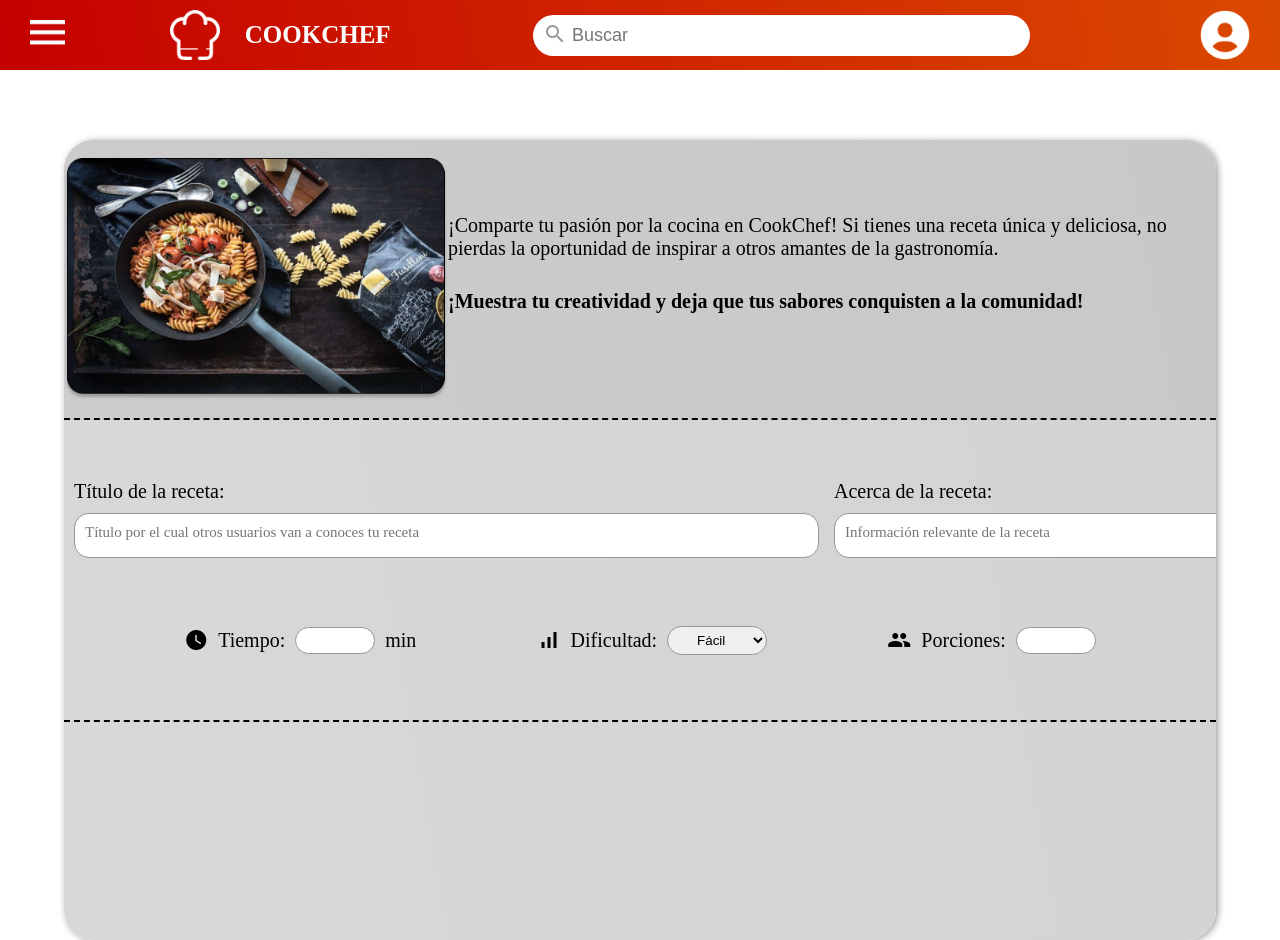
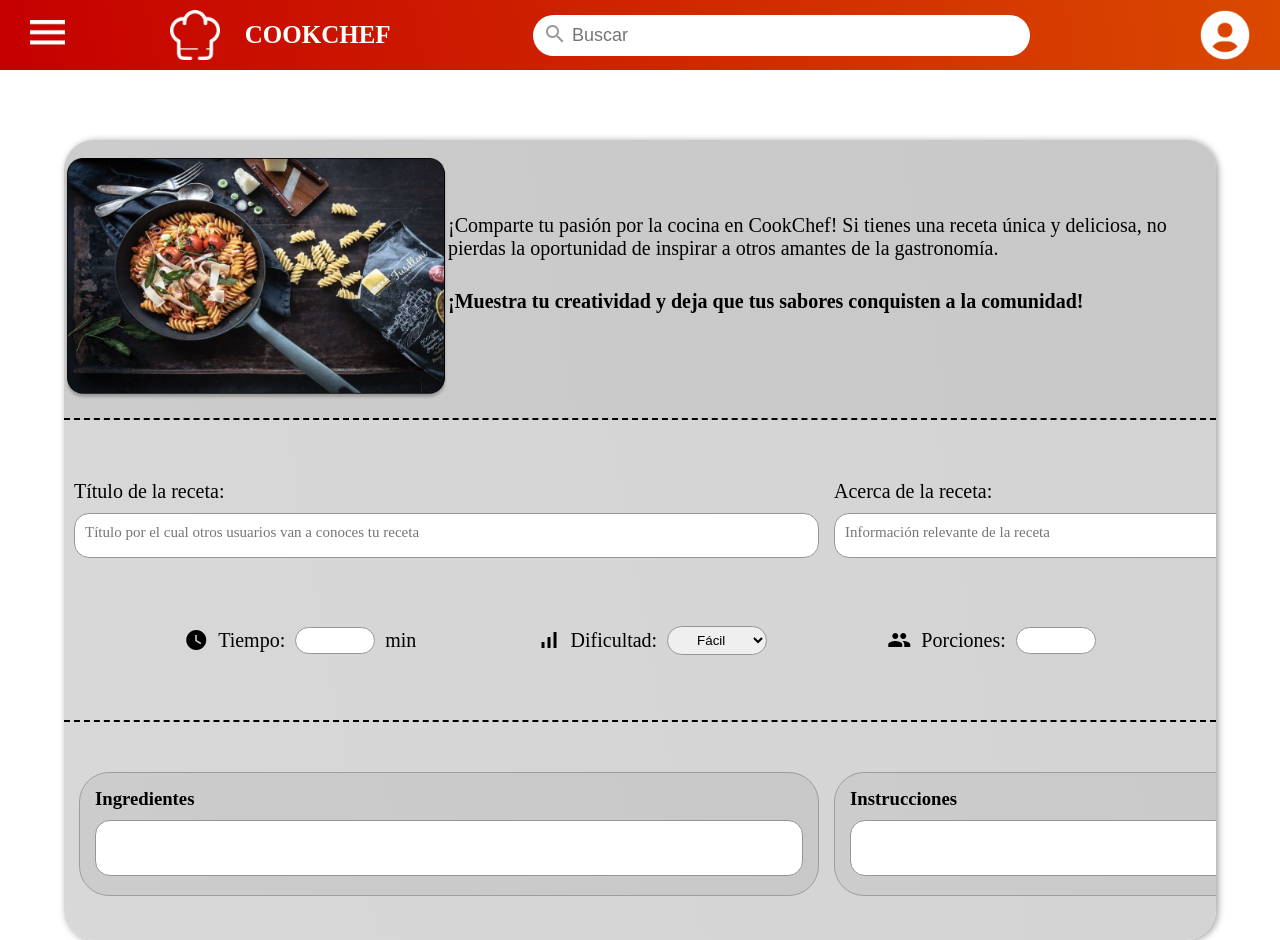
Before and after one commit to Kevinjr2912/Proyecto_C1, an Angular app in the folder recipe_project_front/: page / in a window 1280 px wide. Built offline with nearby package versions, Linux system fonts and the light colour scheme.

Commit message:
add: Entradas de usuario (instrucciones, procesos) casi listas

```diff
--- a/recipe_project_front/src/app/add-recipe-page/add-recipe-page.component.css
+++ b/recipe_project_front/src/app/add-recipe-page/add-recipe-page.component.css
@@ -110,3 +110,7 @@
   justify-content: center;
   align-items: center;
 }
+
+.container-process {
+  display: flex;
+}
--- a/recipe_project_front/src/app/add-recipe-page/add-recipe-page.component.html
+++ b/recipe_project_front/src/app/add-recipe-page/add-recipe-page.component.html
@@ -63,6 +63,9 @@
           <input type="text" />
         </div>
       </div>
+      <div class="container-process">
+        <app-process *ngFor="let item of process" [titleProcess]="item"></app-process>
+      </div>
     </form>
   </div>
 </div>
--- a/recipe_project_front/src/app/add-recipe-page/add-recipe-page.component.ts
+++ b/recipe_project_front/src/app/add-recipe-page/add-recipe-page.component.ts
@@ -18,4 +18,9 @@ export class AddRecipePageComponent {
       content: 'Información relevante de la receta'
     }
   ]
+
+  process: string[] = [
+    'Ingredientes',
+    'Instrucciones'
+  ]
 }
--- a/recipe_project_front/src/app/app.module.ts
+++ b/recipe_project_front/src/app/app.module.ts
@@ -6,6 +6,7 @@ import { AppComponent } from './app.component';
 import { NavBarComponent } from './nav-bar/nav-bar.component';
 import { AddRecipePageComponent } from './add-recipe-page/add-recipe-page.component';
 import { InformationMainComponent } from './information-main/information-main.component';
+import { ProcessComponent } from './process/process.component';
 
 
 @NgModule({
@@ -13,7 +14,8 @@ import { InformationMainComponent } from './information-main/information-main.co
     AppComponent,
     NavBarComponent,
     AddRecipePageComponent,
-    InformationMainComponent
+    InformationMainComponent,
+    ProcessComponent
   ],
   imports: [
     BrowserModule,
--- /dev/null
+++ b/recipe_project_front/src/app/process/process.component.css
@@ -0,0 +1,33 @@
+.box-father {
+  width: 740px;
+  padding: 15px;
+  margin-top: 50px;
+  margin-left: 15px;
+  border-radius: 30px;
+  border: 1px solid #9d9d9d;
+  background: rgb(200, 200, 200);
+  background: linear-gradient(
+    260deg,
+    rgba(200, 200, 200, 1) 0%,
+    rgba(204, 204, 204, 1) 100%
+  );
+  font-family: cursive;
+}
+
+textarea {
+  box-sizing: border-box;
+  width: 100%;
+  height: auto;
+  margin-top: 10px;
+  padding: 10px;
+  font-family: cursive;
+  font-size: 15px;
+  resize: none;
+  text-align: justify;
+  outline: none;
+  border: none;
+  outline: none;
+  overflow: hidden;
+  border-radius: 15px;
+  border: 1px solid rgba(150, 150, 150, 1);
+}
--- /dev/null
+++ b/recipe_project_front/src/app/process/process.component.html
@@ -0,0 +1,6 @@
+<div class="box-father">
+  <h3>{{titleProcess}}</h3>
+  <div class="box-son-process">
+    <textarea></textarea>
+  </div>
+</div>
```
Also changed, not shown: recipe_project_front/src/app/process/process.component.ts (added, +10 -0 lines).
